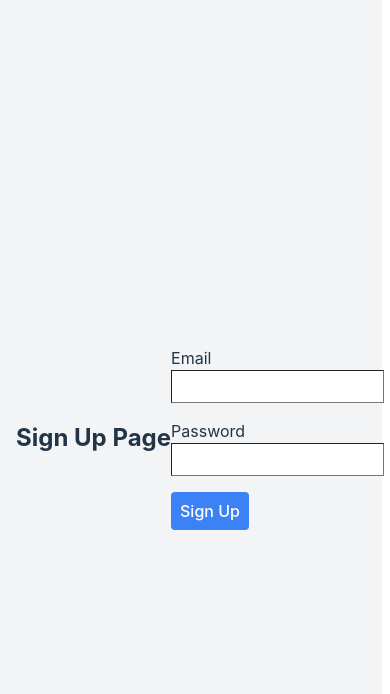
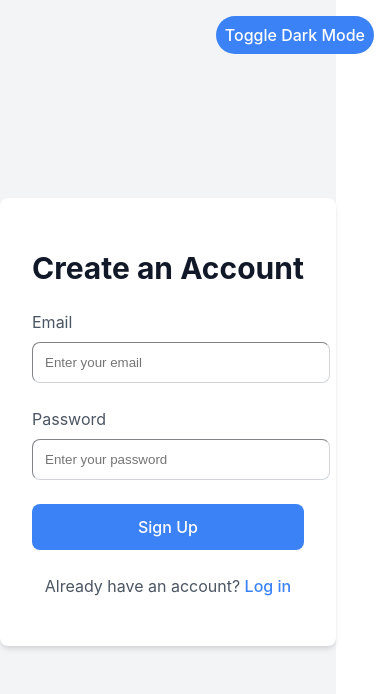
Before and after one commit to Changsik00/react-toy-project, a React (Vite) app: page /signup in a window 390 px wide. Shown: the top 694 px of the page. Built offline with nearby package versions, Linux system fonts and the light colour scheme.

Commit message:
fix: improve ResponsiveLayout visibility and center align components

```diff
--- a/src/App.tsx
+++ b/src/App.tsx
@@ -1,11 +1,27 @@
+import { useState, useEffect } from 'react'
 import { BrowserRouter as Router } from 'react-router-dom'
 import AppRoutes from './routes/AppRoutes'
 
 const App = () => {
+  const [theme, setTheme] = useState<'light' | 'dark'>('light')
+
+  useEffect(() => {
+    document.documentElement.classList.toggle('dark', theme === 'dark')
+  }, [theme])
+
+  const toggleTheme = () => {
+    setTheme(theme === 'light' ? 'dark' : 'light')
+  }
+
   return (
-    <Router>
-      <AppRoutes />
-    </Router>
+    <div>
+      <button onClick={toggleTheme} className='fixed right-4 top-4 rounded-full bg-blue-500 p-2 text-white'>
+        Toggle {theme === 'light' ? 'Dark' : 'Light'} Mode
+      </button>
+      <Router>
+        <AppRoutes />
+      </Router>
+    </div>
   )
 }
 
--- /dev/null
+++ b/src/components/common/ResponsiveLayout.tsx
@@ -0,0 +1,11 @@
+const ResponsiveLayout = ({ children }: { children: React.ReactNode }) => {
+  return (
+    <div className='flex min-h-screen items-center justify-center bg-gray-100 text-gray-900 dark:bg-gray-900 dark:text-white'>
+      <div className='w-full max-w-lg rounded-lg bg-white p-8 shadow-md dark:bg-gray-800 dark:text-white'>
+        {children}
+      </div>
+    </div>
+  )
+}
+
+export default ResponsiveLayout
--- a/src/pages/Login.tsx
+++ b/src/pages/Login.tsx
@@ -1,21 +1,44 @@
+import ResponsiveLayout from '../components/common/ResponsiveLayout'
+
 const Login = () => {
   return (
-    <div className='flex min-h-screen items-center justify-center bg-gray-100 p-4'>
-      <h1 className='mb-4 text-2xl font-bold'>Login Page</h1>
-      <form className='space-y-4'>
+    <ResponsiveLayout>
+      <div className='mx-auto w-full max-w-md'>
+        <h1 className='mb-6 text-center text-3xl font-bold text-gray-900 dark:text-white'>Login</h1>
+        <form className='space-y-6'>
           <div>
-          <label className='block'>Email</label>
-          <input type='email' className='w-full border p-2' required />
+            <label className='mb-2 block text-gray-600 dark:text-gray-300'>Email</label>
+            <input
+              type='email'
+              className='w-full rounded-lg border border-gray-300 p-3 focus:border-blue-500 focus:outline-none'
+              placeholder='Enter your email'
+              required
+            />
           </div>
           <div>
-          <label className='block'>Password</label>
-          <input type='password' className='w-full border p-2' required />
+            <label className='mb-2 block text-gray-600 dark:text-gray-300'>Password</label>
+            <input
+              type='password'
+              className='w-full rounded-lg border border-gray-300 p-3 focus:border-blue-500 focus:outline-none'
+              placeholder='Enter your password'
+              required
+            />
           </div>
-        <button type='submit' className='rounded bg-blue-500 p-2 text-white'>
+          <button
+            type='submit'
+            className='w-full rounded-lg bg-blue-500 p-3 text-white transition-colors hover:bg-blue-600'
+          >
             Login
           </button>
         </form>
+        <p className='mt-6 text-center text-gray-600 dark:text-gray-300'>
+          Do you have an account?{' '}
+          <a href='/signup' className='text-blue-500 hover:underline'>
+            Sign Up
+          </a>
+        </p>
       </div>
+    </ResponsiveLayout>
   )
 }
 
--- a/src/pages/NotFound.tsx
+++ b/src/pages/NotFound.tsx
@@ -1,9 +1,13 @@
+import ResponsiveLayout from '../components/common/ResponsiveLayout'
+
 const NotFound = () => {
   return (
-    <div className='flex min-h-screen items-center justify-center bg-gray-100 p-4'>
-      <h1 className='mb-4 text-2xl font-bold'>404 - Page Not Found</h1>
-      <p>The page you are looking for does not exist.</p>
-    </div>
+    <ResponsiveLayout>
+      <div className='mx-auto w-full max-w-md'>
+        <h1 className='mb-6 text-center text-3xl font-bold text-gray-900 dark:text-white'>404 - Page Not Found</h1>
+        <p className='text-center text-gray-600 dark:text-gray-300'>The page you are looking for does not exist.</p>
+      </div>
+    </ResponsiveLayout>
   )
 }
 
--- a/src/pages/SignUp.tsx
+++ b/src/pages/SignUp.tsx
@@ -1,21 +1,44 @@
+import ResponsiveLayout from '../components/common/ResponsiveLayout'
+
 const SignUp = () => {
   return (
-    <div className='flex min-h-screen items-center justify-center bg-gray-100 p-4'>
-      <h1 className='mb-4 text-2xl font-bold'>Sign Up Page</h1>
-      <form className='space-y-4'>
+    <ResponsiveLayout>
+      <div className='mx-auto w-full max-w-md'>
+        <h1 className='mb-6 text-center text-3xl font-bold text-gray-900 dark:text-white'>Create an Account</h1>
+        <form className='space-y-6'>
           <div>
-          <label className='block'>Email</label>
-          <input type='email' className='w-full border p-2' required />
+            <label className='mb-2 block text-gray-600 dark:text-gray-300'>Email</label>
+            <input
+              type='email'
+              className='w-full rounded-lg border border-gray-300 p-3 focus:border-blue-500 focus:outline-none'
+              placeholder='Enter your email'
+              required
+            />
           </div>
           <div>
-          <label className='block'>Password</label>
-          <input type='password' className='w-full border p-2' required />
+            <label className='mb-2 block text-gray-600 dark:text-gray-300'>Password</label>
+            <input
+              type='password'
+              className='w-full rounded-lg border border-gray-300 p-3 focus:border-blue-500 focus:outline-none'
+              placeholder='Enter your password'
+              required
+            />
           </div>
-        <button type='submit' className='rounded bg-blue-500 p-2 text-white'>
+          <button
+            type='submit'
+            className='w-full rounded-lg bg-blue-500 p-3 text-white transition-colors hover:bg-blue-600'
+          >
             Sign Up
           </button>
         </form>
+        <p className='mt-6 text-center text-gray-600 dark:text-gray-300'>
+          Already have an account?{' '}
+          <a href='/login' className='text-blue-500 hover:underline'>
+            Log in
+          </a>
+        </p>
       </div>
+    </ResponsiveLayout>
   )
 }
 
--- a/uno.config.ts
+++ b/uno.config.ts
@@ -1,9 +1,20 @@
-import { defineConfig, presetUno, presetIcons, presetWind } from 'unocss'
+import { defineConfig, presetUno, presetIcons, presetAttributify } from 'unocss'
 
 export default defineConfig({
-  presets: [
-    presetUno(), // 기본 스타일 프리셋
-    presetWind(), // Windi CSS 프리셋
-    presetIcons(), // 아이콘 프리셋,
+  presets: [presetUno(), presetIcons(), presetAttributify()],
+  theme: {
+    breakpoints: {
+      sm: '640px',
+      md: '768px',
+      lg: '1024px',
+      xl: '1280px',
+      '2xl': '1536px',
+    },
+  },
+  shortcuts: [
+    {
+      'dark-mode': 'dark:bg-gray-800 dark:text-white',
+      'light-mode': 'light:bg-gray-100 light:text-gray-900',
+    },
   ],
 })
```
Lines whose indentation alone changed are shown as unchanged.
